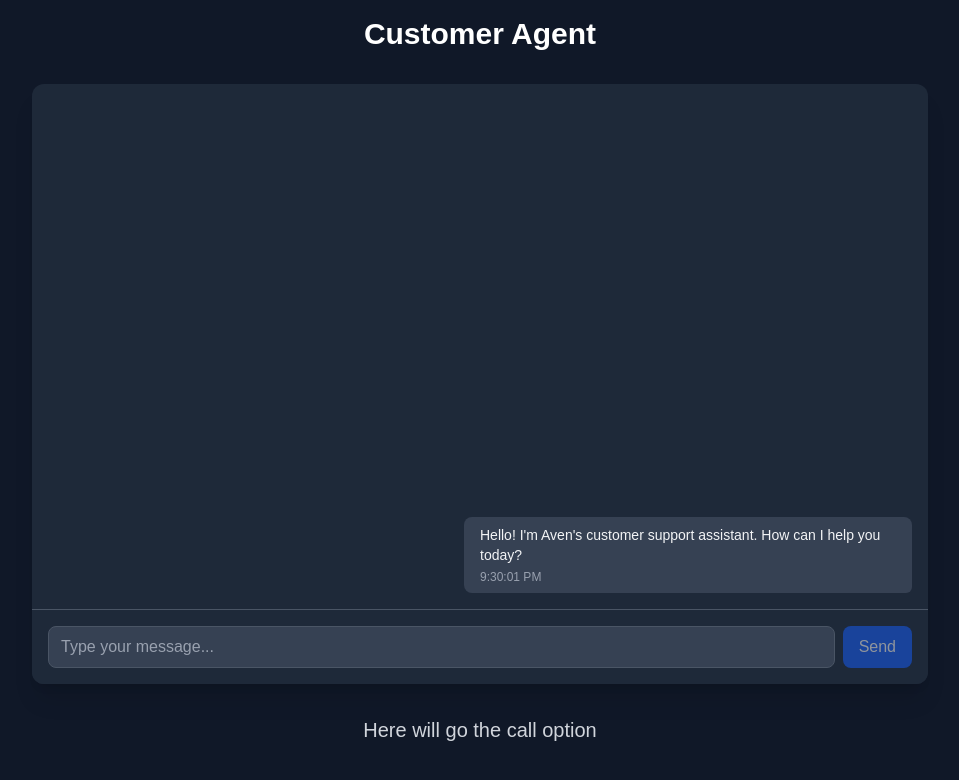
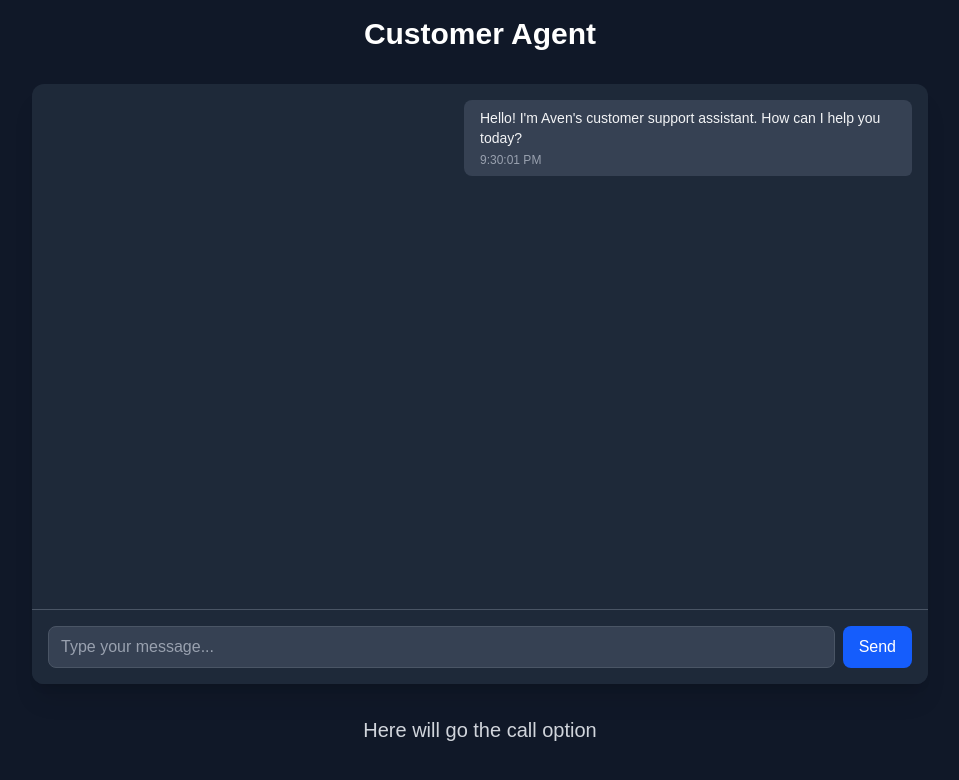
Before and after one commit to ecarmona235/customer-support-agent-aven, a Next.js app: page / in a window 1280 px wide. Both pictures are taken after a click on the button "💬 Chat with Customer Support Agent". Shown: the top 780 px of the page, without its empty margins (160-1119 px from the left). Built offline with nearby package versions, Linux system fonts and the light colour scheme.

Commit message:
Added functionality to end chat and later call. tested and working

```diff
--- a/src/components/ChatInput.tsx
+++ b/src/components/ChatInput.tsx
@@ -7,19 +7,29 @@ interface ChatInputProps {
   onChange: (value: string) => void;
   onSend: (message: string) => void;
   disabled?: boolean;
+  chatEnded?: boolean;
 }
 
-export function ChatInput({ value, onChange, onSend, disabled = false }: ChatInputProps) {
+export function ChatInput({ value, onChange, onSend, disabled = false, chatEnded = false }: ChatInputProps) {
+  console.log('ChatInput render:', { disabled, chatEnded, value });
+
   const handleKeyDown = (e: KeyboardEvent<HTMLInputElement>) => {
-    if (e.key === 'Enter' && !e.shiftKey && !disabled) {
+    if (e.key === 'Enter' && !e.shiftKey && !disabled && !chatEnded) {
       e.preventDefault();
       onSend(value);
     }
   };
 
   const handleSend = () => {
-    if (!disabled) {
+    console.log('handleSend called:', { disabled, chatEnded });
+    if (!disabled && !chatEnded) {
       onSend(value);
+    }
+  };
+
+  const handleInputChange = (e: React.ChangeEvent<HTMLInputElement>) => {
+    if (!chatEnded) {
+      onChange(e.target.value);
     }
   };
 
@@ -29,18 +39,24 @@ export function ChatInput({ value, onChange, onSend, disabled = false }: ChatInp
         <input
           type="text"
           value={value}
-          onChange={(e) => onChange(e.target.value)}
+          onChange={handleInputChange}
           onKeyDown={handleKeyDown}
-          placeholder="Type your message..."
-          disabled={disabled}
-          className="flex-1 px-3 py-2 border border-gray-600 rounded-lg focus:outline-none focus:ring-2 focus:ring-blue-500 bg-gray-700 text-white placeholder-gray-400 disabled:opacity-50 disabled:cursor-not-allowed"
+          placeholder={chatEnded ? "Chat ended - refresh page to start new conversation" : "Type your message..."}
+          disabled={disabled || chatEnded}
+          className={`flex-1 px-3 py-2 border border-gray-600 rounded-lg focus:outline-none focus:ring-2 focus:ring-blue-500 bg-gray-700 text-white placeholder-gray-400 disabled:opacity-50 disabled:cursor-not-allowed ${
+            chatEnded ? 'border-red-500 bg-gray-600' : ''
+          }`}
         />
         <button
           onClick={handleSend}
-          disabled={!value.trim() || disabled}
-          className="px-4 py-2 bg-blue-600 text-white rounded-lg hover:bg-blue-700 disabled:opacity-50 disabled:cursor-not-allowed"
+          disabled={disabled || chatEnded}
+          className={`px-4 py-2 rounded-lg disabled:opacity-50 disabled:cursor-not-allowed ${
+            chatEnded
+              ? 'bg-gray-600 text-gray-400 cursor-not-allowed'
+              : 'bg-blue-600 text-white hover:bg-blue-700'
+          }`}
         >
-          Send
+          {chatEnded ? 'Chat Ended' : 'Send'}
         </button>
       </div>
     </div>
--- a/src/components/ChatWindow.tsx
+++ b/src/components/ChatWindow.tsx
@@ -25,6 +25,7 @@ export function ChatWindow() {
   const [inputValue, setInputValue] = useState('');
   const [isLoading, setIsLoading] = useState(false);
   const [sessionId, setSessionId] = useState<string>('');
+  const [chatEnded, setChatEnded] = useState(false);
 
   // Generate session ID on component mount
   useEffect(() => {
@@ -42,7 +43,12 @@ export function ChatWindow() {
   }, []);
 
   const handleSendMessage = async (content: string) => {
-    if (!content.trim() || !sessionId) return;
+    console.log('handleSendMessage called:', { content, chatEnded, sessionId });
+
+    if (!content.trim() || !sessionId || chatEnded) {
+      console.log('Early return:', { hasContent: !!content.trim(), hasSessionId: !!sessionId, chatEnded });
+      return;
+    }
 
     const userMessage: Message = {
       id: Date.now().toString(),
@@ -82,6 +88,21 @@ export function ChatWindow() {
       };
 
       setMessages(prev => [...prev, assistantMessage]);
+
+      // Check if the assistant's response ends with "Goodbye" to conclude the chat
+      if (data.message.trim().endsWith('Goodbye!')) {
+        console.log('Goodbye detected! Ending chat...');
+        setChatEnded(true);
+
+        // Add a final message indicating the chat has ended
+        const endMessage: Message = {
+          id: (Date.now() + 2).toString(),
+          content: 'Chat session ended. Refresh the page to start a new conversation.',
+          sender: 'assistant',
+          timestamp: new Date(),
+        };
+        setMessages(prev => [...prev, endMessage]);
+      }
     } catch (error) {
       console.error('Error sending message:', error);
 
@@ -106,6 +127,7 @@ export function ChatWindow() {
         onChange={setInputValue}
         onSend={handleSendMessage}
         disabled={isLoading}
+        chatEnded={chatEnded}
       />
     </div>
   );
--- a/src/components/MessageList.tsx
+++ b/src/components/MessageList.tsx
@@ -17,7 +17,7 @@ export function MessageList({ messages, isLoading = false }: MessageListProps) {
   }, [messages]);
 
   return (
-    <div className="flex-1 overflow-y-auto p-4 flex flex-col justify-end relative">
+    <div className="flex-1 overflow-y-auto p-4 flex flex-col relative">
       <div className="space-y-4">
         {messages.map((message) => (
           <MessageBubble key={message.id} message={message} />
```
Also changed, not shown: 1 other file (tests, documents, lock files or other folders).
